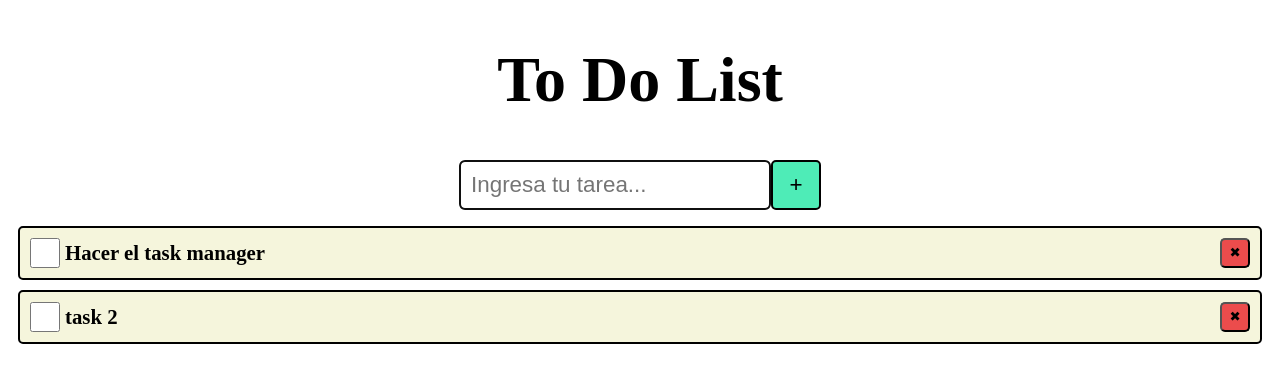
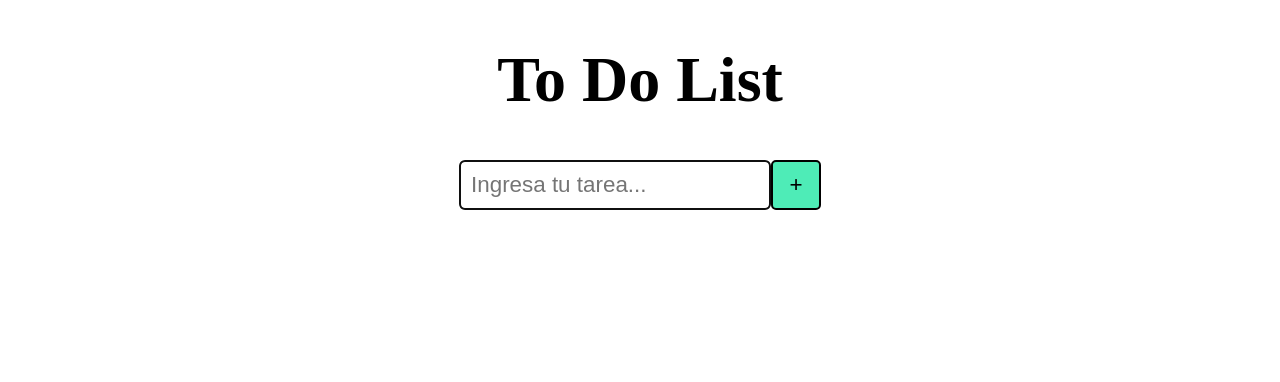
Before and after one commit to cchumacero/to-do-list-app, a React (Vite) app: page / in a window 1280 px wide. Shown: the top 382 px of the page. Built offline with nearby package versions, Linux system fonts and the light colour scheme.

Commit message:
Remove mock tasks from the array of tasks

```diff
--- a/src/App.tsx
+++ b/src/App.tsx
@@ -8,18 +8,7 @@ import {
   type TaskCompleted,
 } from "./types";
 
-const mockTasks: TaskType[] = [
-  {
-    id: "1",
-    title: "Hacer el task manager",
-    completed: false,
-  },
-  {
-    id: "2",
-    title: "task 2",
-    completed: false,
-  },
-];
+const mockTasks: TaskType[] = [];
 
 const App = () => {
   const [tasks, setTasks] = useState(mockTasks);
```
